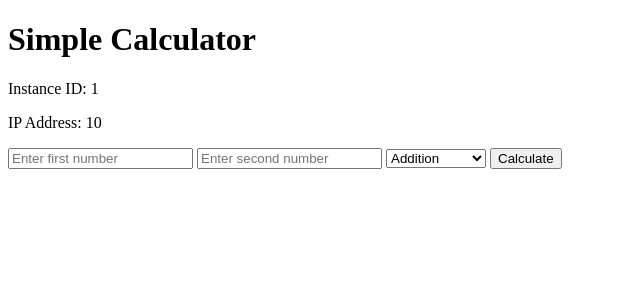
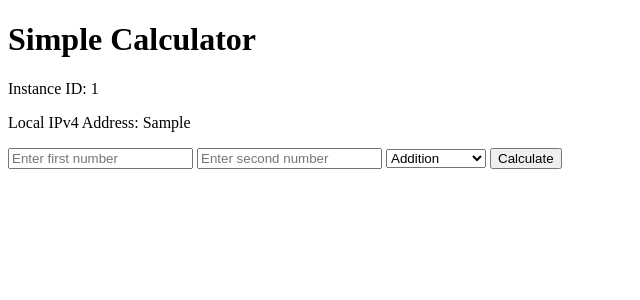
Before and after one commit to ashbsl/flask-app, a Flask app: template templates/calculator.html in a window 1280 px wide. Shown: the top 300 px of the page, without its empty margins (0-640 px from the left). Run offline with Flask 3, Linux system fonts and the light colour scheme; the template is opened without the code that fills it: most values are stand-ins (such as "Sample title", 1, 10 or a date in 2020).

Commit message:
Update calculator.html

```diff
--- a/templates/calculator.html
+++ b/templates/calculator.html
@@ -8,7 +8,7 @@
 <body>
     <h1>Simple Calculator</h1>
     <p>Instance ID: {{ instance_id }}</p>
-    <p>IP Address: {{ local-ipv4 }}</p>
+    <p>Local IPv4 Address: {{ local_ipv4 }}</p>
     <form action="/calculate" method="post">
         <input type="number" name="num1" placeholder="Enter first number" required>
         <input type="number" name="num2" placeholder="Enter second number" required>
```
